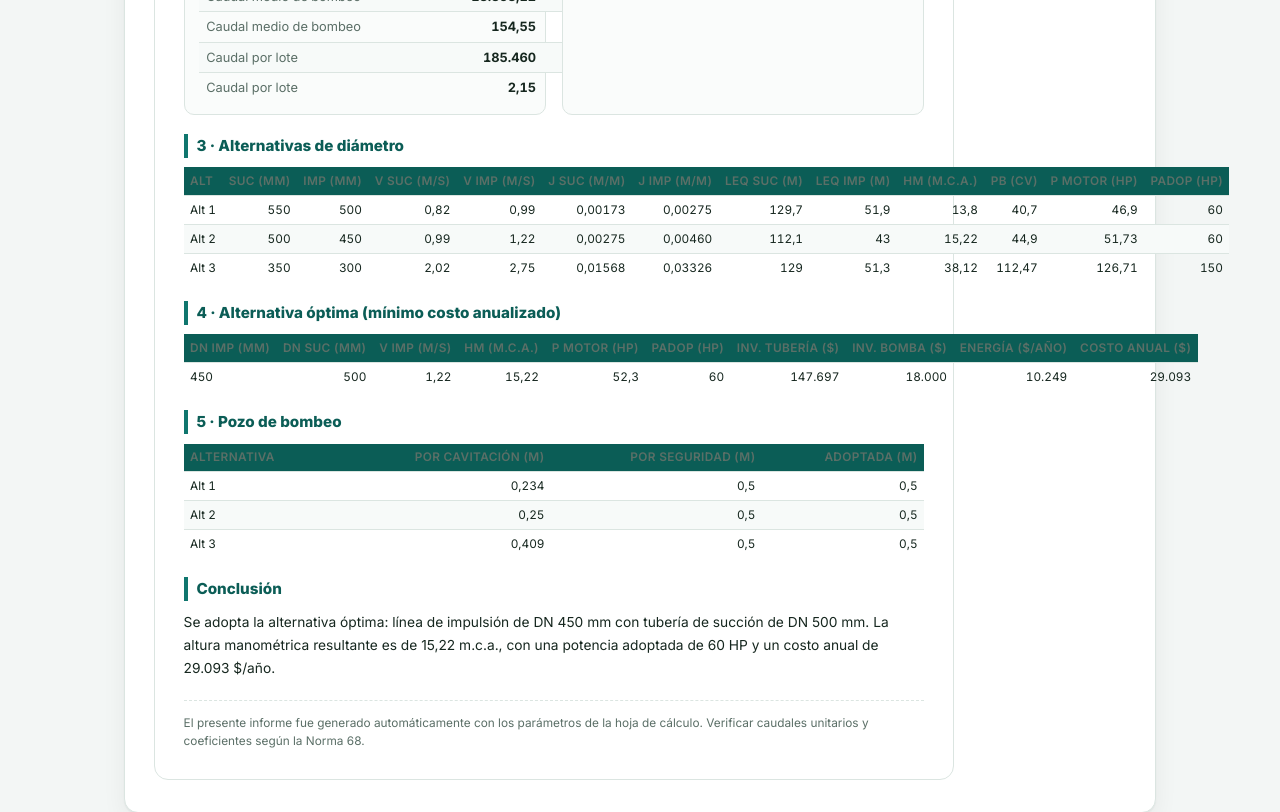
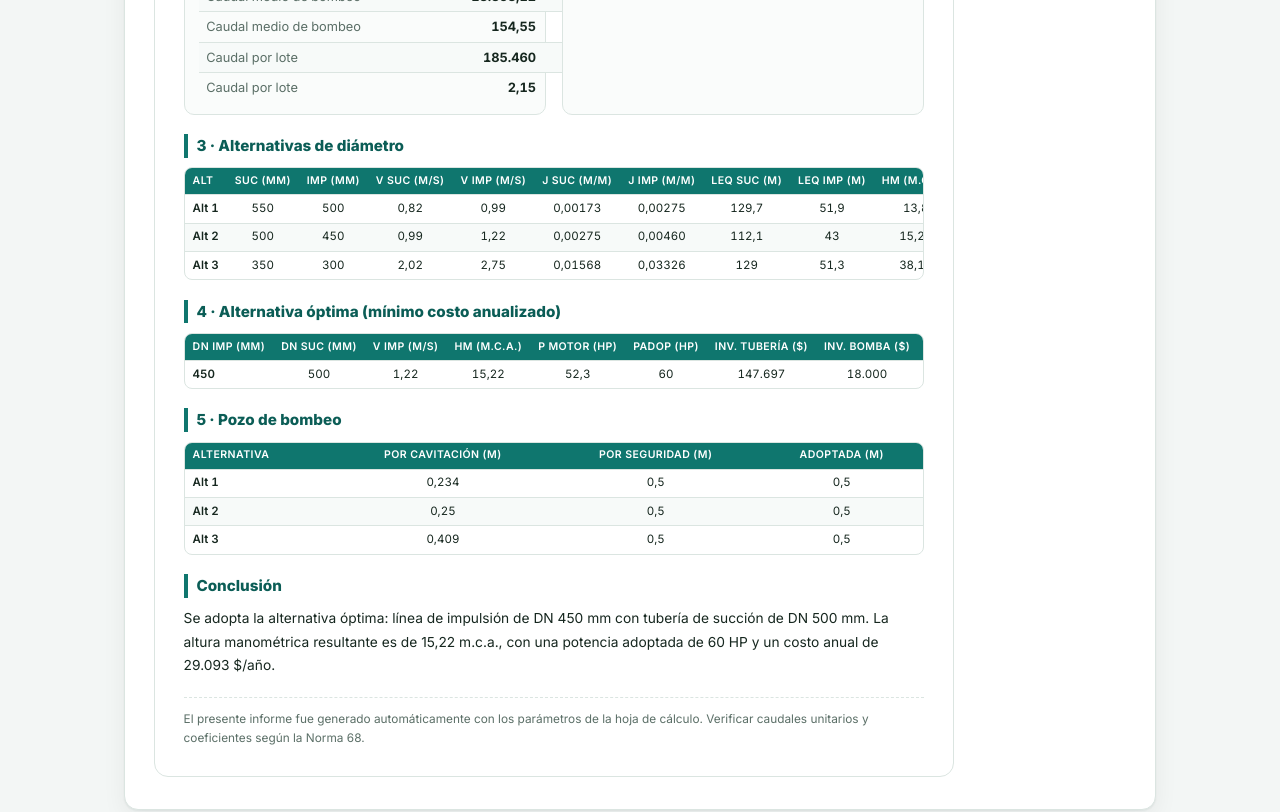
Before and after one commit to jvchiappini/saneamiento-hidraulico, a plain HTML site: page index.html in a window 1280 px wide. Shown: the part 10180-10992 px from the top of the page. Drawn offline with nearby package versions, Linux system fonts and the light colour scheme.

Commit message:
Fix informe web: tablas anchas con scroll horizontal y encabezados

```diff
--- a/app.js
+++ b/app.js
@@ -927,9 +927,9 @@ function buildReportHTML(d) {
     const table = (rows) => `<table>
         <thead><tr><th>Parámetro</th><th>Valor</th><th>Unidad</th></tr></thead>
         <tbody>${rows.map(row).join("")}</tbody></table>`;
-    const wide = (head, rows) => `<table class="wide">
+    const wide = (head, rows) => `<div class="wide-wrap"><table class="wide">
         <thead><tr>${head.map((h) => `<th>${esc(h)}</th>`).join("")}</tr></thead>
-        <tbody>${rows.map((c) => `<tr>${c.map((x) => `<td>${x}</td>`).join("")}</tr>`).join("")}</tbody></table>`;
+        <tbody>${rows.map((c) => `<tr>${c.map((x) => `<td>${x}</td>`).join("")}</tr>`).join("")}</tbody></table></div>`;
 
     return `
     <div class="informe">
--- a/styles.css
+++ b/styles.css
@@ -638,7 +638,21 @@ body.show-formulas .formula, .formulas-page .formula { display: flex; }
 .informe .info-card td.pl { color: var(--muted); }
 .info-card td.pv { font-weight: 700; text-align: right; font-variant-numeric: tabular-nums; }
 .info-card td.pu { color: var(--muted); text-align: right; white-space: nowrap; }
-.informe .wide td, .informe .wide th { font-size: .74rem; padding: .3rem .4rem; }
+.informe .wide-wrap { overflow-x: auto; border: 1px solid var(--border); border-radius: 8px; }
+.informe .wide { min-width: 640px; border-collapse: collapse; }
+.informe .wide td, .informe .wide th { font-size: .72rem; padding: .3rem .5rem; white-space: nowrap; }
+.informe .wide th {
+    color: #fff;
+    background: var(--primary);
+    font-size: .66rem;
+    letter-spacing: .04em;
+    text-align: center;
+}
+.informe .wide td { text-align: center; }
+.informe .wide td:first-child, .informe .wide th:first-child { text-align: left; font-weight: 600; }
+.informe .wide tbody tr { border-bottom: 1px solid var(--border); }
+.informe .wide tbody tr:last-child { border-bottom: none; }
+.informe .wide tbody tr:nth-child(even) { background: #f7faf9; }
 .info-card tr { border-bottom: 1px dashed var(--border); }
 .info-card tr:last-child { border-bottom: none; }
 .concl p { line-height: 1.7; }
```
